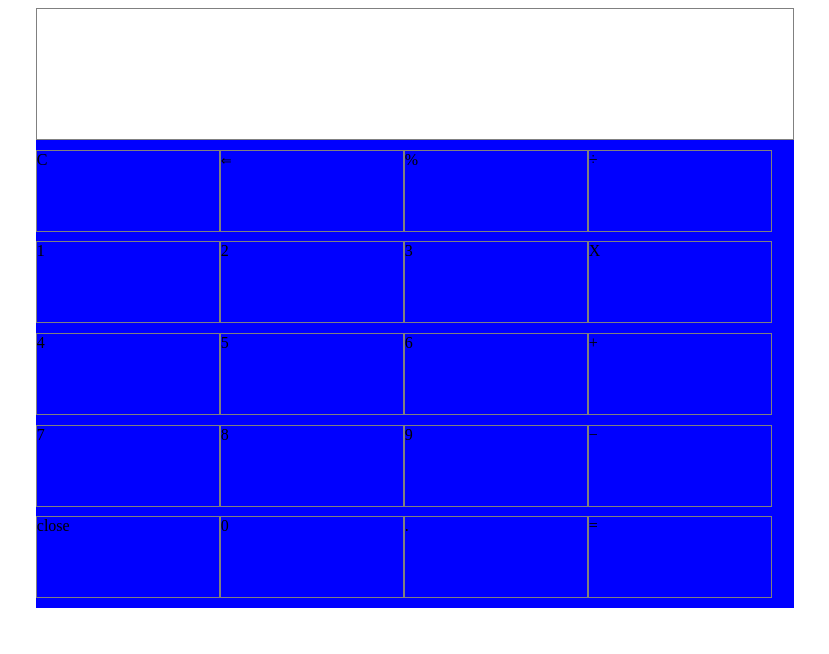
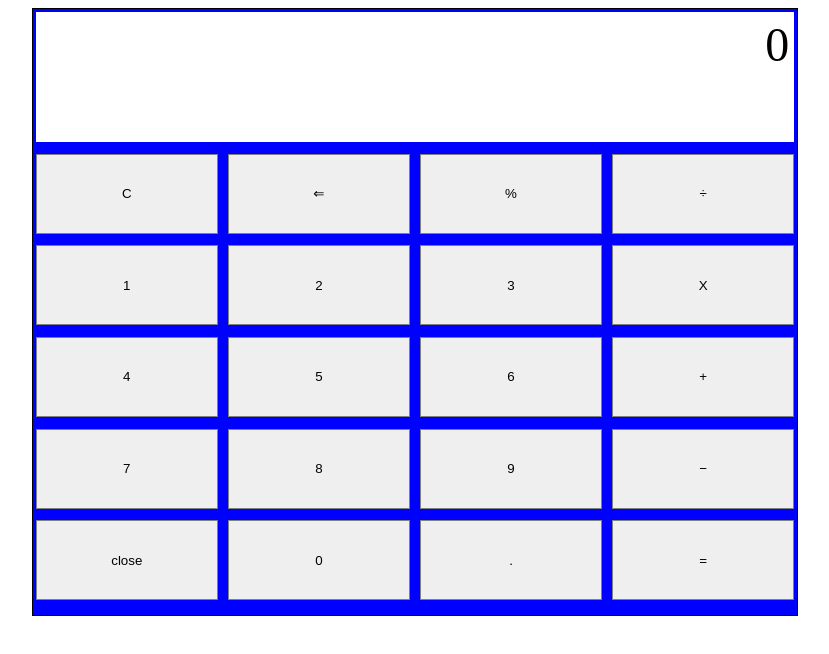
Before and after one commit to AngomRanjan/OTP-Calci, a plain HTML site: page index.html in a window 1280 px wide. Shown: the whole page, without its empty margins (225-1054 px from the left). Drawn offline with Linux system fonts and the light colour scheme.

Commit message:
Change Keypads To Button Elements From Div

```diff
--- a/index.html
+++ b/index.html
@@ -9,27 +9,27 @@
   </head>
   <header class="header"></header>
   <div class="wrapper">
-    <div class="cells" id="display"></div>
-    <div class="cells" id="clear">C</div>
-    <div class="cells" id="backspace"><kbd>&lArr;</kbd></div>
-    <div class="cells" id="percent">%</div>
-    <div class="cells" id="divide">&divide;</div>
-    <div class="cells numKeys" id="1">1</div>
-    <div class="cells numKeys" id="2">2</div>
-    <div class="cells numKeys" id="3">3</div>
-    <div class="cells" id="multiply">X</div>
-    <div class="cells numKeys" id="4">4</div>
-    <div class="cells numKeys" id="5">5</div>
-    <div class="cells numKeys" id="6">6</div>
-    <div class="cells" id="add">+</div>
-    <div class="cells numKeys" id="7">7</div>
-    <div class="cells numKeys" id="8">8</div>
-    <div class="cells numKeys" id="9">9</div>
-    <div class="cells" id="subtract">&minus;</div>
-    <div class="cells numKeys" id="close">close</div>
-    <div class="cells numKeys" id="0">0</div>
-    <div class="cells numKeys" id=".">.</div>
-    <div class="cells" id="equal">=</div>
+    <div class="display" id="display">0</div>
+    <button class="operators" id="clear">C</button>
+    <button class="operators" id="backspace"><kbd>&lArr;</kbd></button>
+    <button class="operators" id="percent">%</button>
+    <button class="operators" id="divide">&divide;</button>
+    <button class="numKeys" id="1">1</button>
+    <button class="numKeys" id="2">2</button>
+    <button class="numKeys" id="3">3</button>
+    <button class="operators" id="multiply">X</button>
+    <button class="numKeys" id="4">4</button>
+    <button class="numKeys" id="5">5</button>
+    <button class="numKeys" id="6">6</button>
+    <button class="operators" id="add">+</button>
+    <button class="numKeys" id="7">7</button>
+    <button class="numKeys" id="8">8</button>
+    <button class="numKeys" id="9">9</button>
+    <button class="operators" id="subtract">&minus;</button>
+    <button class="operators" id="close">close</button>
+    <button class="numKeys" id="0">0</button>
+    <button class="numKeys" id=".">.</button>
+    <button class="operators" id="equal">=</button>
   </div>
   <script src="calci.js" defer></script>
 </body>
--- a/style.css
+++ b/style.css
@@ -9,9 +9,12 @@
   background-color: blue;
   flex-wrap: wrap;
   margin: auto;
+  border: 1px solid #000;
+  justify-content: space-between;
+  padding: 3px;
 }
 
-.cells {
+button {
   width: 24%;
   height: 10vh;
   border: 1px solid gray;
```
